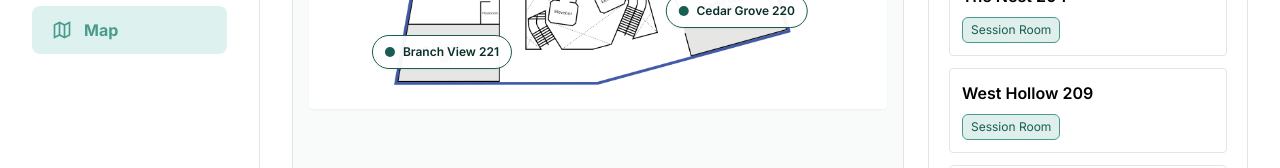
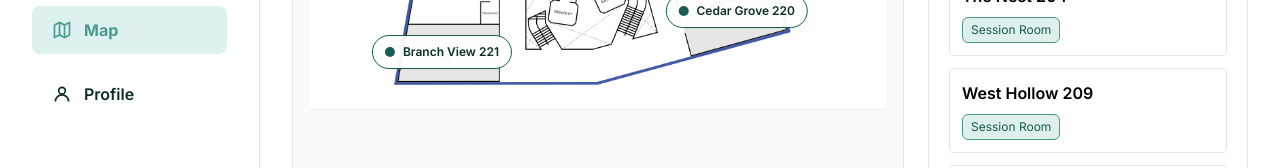
Before and after one commit to wenn00/CalTechHacks, a Next.js app: page /map in a window 1280 px wide. Shown: the part 402-570 px from the top of the page. Built offline with nearby package versions, Linux system fonts and the light colour scheme; no server answers.

Commit message:
feat(nav): add profile sidebar item

```diff
--- a/components/mycellium/ui.tsx
+++ b/components/mycellium/ui.tsx
@@ -6,7 +6,7 @@ import { useRouter } from 'next/navigation';
 import { supabase } from '@/lib/supabase';
 
 const navIconClass = 'h-5 w-5';
-type SidebarSection = 'directory' | 'matches' | 'schedule' | 'messages' | 'map';
+type SidebarSection = 'directory' | 'matches' | 'schedule' | 'messages' | 'map' | 'profile';
 
 type BrandRailProps = {
   children?: ReactNode;
@@ -193,6 +193,13 @@ export function AppSidebar({ view = 'directory', onViewChange, activeSection }:
               icon={<MapIcon />}
               label="Map"
               onClick={() => router.push('/map')}
+            />
+            <SidebarButton
+              active={active === 'profile'}
+              collapsed={collapsed}
+              icon={<ProfileIcon />}
+              label="Profile"
+              onClick={() => router.push('/onboarding')}
             />
           </nav>
         </div>
@@ -483,6 +490,15 @@ function MapIcon() {
   );
 }
 
+function ProfileIcon() {
+  return (
+    <svg className={navIconClass} viewBox="0 0 24 24" fill="none" stroke="currentColor" strokeWidth="2">
+      <circle cx="12" cy="8" r="4" />
+      <path d="M4 21a8 8 0 0 1 16 0" />
+    </svg>
+  );
+}
+
 function PanelIcon({ collapsed = false }: { collapsed?: boolean }) {
   return (
     <svg className="h-5 w-5 text-[#0b2e28]" viewBox="0 0 24 24" fill="none" stroke="currentColor" strokeWidth="2">
```
